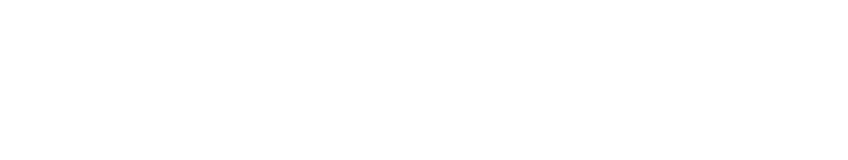
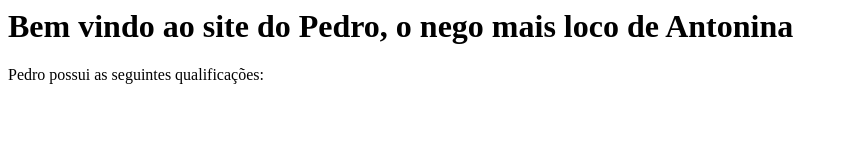
Before and after one commit to Brunodro1/testes_href, a plain HTML site: page index.html in a window 1280 px wide. Shown: the whole page, without its empty margins (0-848 px from the left). Drawn offline with Linux system fonts and the light colour scheme.

Commit message:
add mudanças

```diff
--- a/index.html
+++ b/index.html
@@ -1,6 +1,10 @@
 <html>
 <title> Pedro, o Negão </title>
+<body>
+<h1> Bem vindo ao site do Pedro, o nego mais loco de Antonina</h1>
+<p>Pedro possui as seguintes qualificações:</p>
 
+</body>
 
 
 
```
